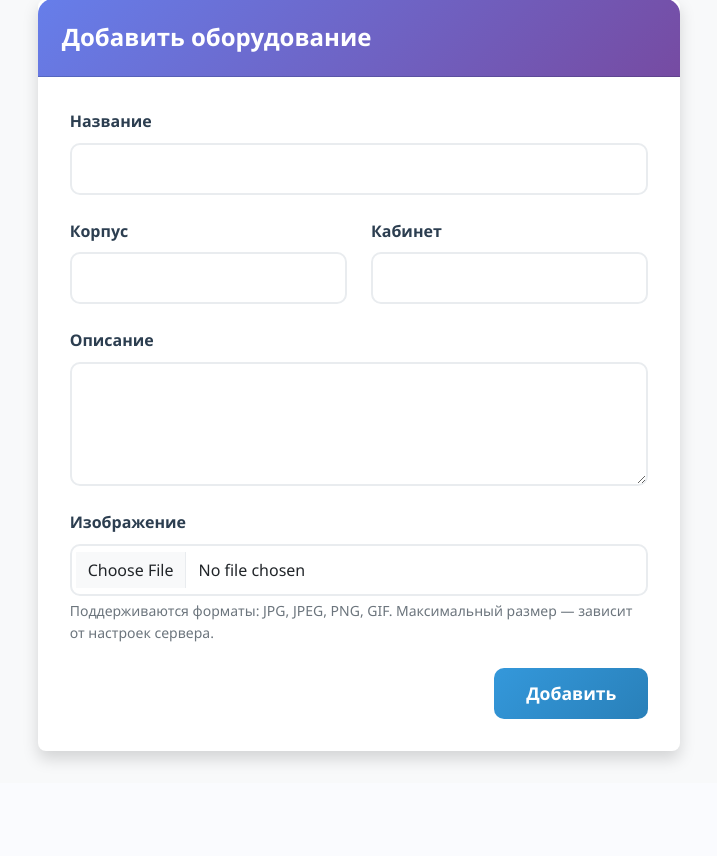
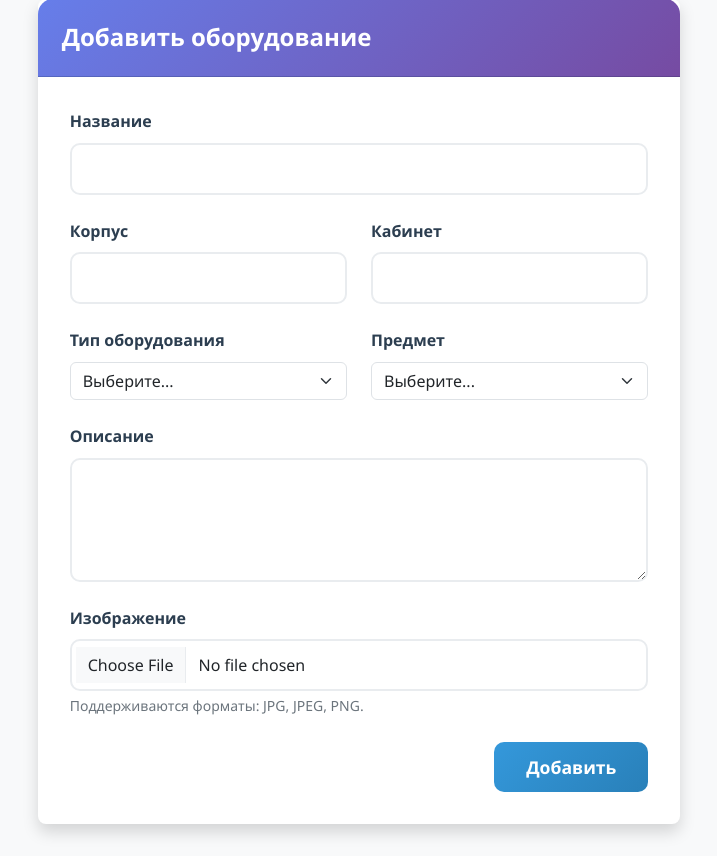
Before and after one commit to xchose31/school-inventory-platform, a Flask app: template app/templates/add_equipment.html in a window 1280 px wide. Shown: the part 97-953 px from the top of the page, without its empty margins (281-998 px from the left). Before the commit the page ends 862 px from the top, so only its background shows below. Run offline with Flask 3, Linux system fonts and the light colour scheme; the template is opened without the code that fills it: values that come from a table or form of the project are taken from there, others are empty; parts of the project's set-up code (start-up, migrations or seed data) failed here and were passed over; some libraries are stand-ins or nearby versions.

Commit message:
equipment classification added

```diff
--- a/app/forms.py
+++ b/app/forms.py
@@ -1,12 +1,13 @@
 from flask_wtf import FlaskForm
 from flask_wtf.file import FileAllowed
 from wtforms import StringField, PasswordField, BooleanField, SubmitField, \
-    TextAreaField, FileField
+    TextAreaField, FileField, SelectField
 from wtforms.validators import DataRequired
 import sqlalchemy as sa
 from app import db
 
 ALLOWED_IMAGE_EXTENSIONS = ['jpg', 'jpeg', 'png']
+
 
 class LoginForm(FlaskForm):
     username = StringField('Логин', validators=[DataRequired()])
@@ -20,5 +21,23 @@ class EquipmentForm(FlaskForm):
     territory = StringField("Корпус")
     office = StringField('Кабинет')
     description = TextAreaField('Описание')
-    image = FileField('Изображение', validators=[FileAllowed(ALLOWED_IMAGE_EXTENSIONS, 'Только изображения (jpg, jpeg, png)!')])
+    image = FileField('Изображение',
+                      validators=[FileAllowed(ALLOWED_IMAGE_EXTENSIONS, 'Только изображения (jpg, jpeg, png)!')])
+    equipment_type = SelectField(
+        'Тип оборудования',
+        choices=[('', 'Выберите...'), ('учебное', 'Учебное'), ('техническое', 'Техническое')])
+
+    subject = SelectField(
+        'Предмет',
+        choices=[('', 'Выберите...'),
+            ('физика', 'Физика'),
+            ('информатика', 'Информатика'),
+            ('химия', 'Химия'),
+            ('биология', 'Биология'),
+            ('математика', 'Математика'),
+            ('физкультура', 'Физкультура'),
+            ('история', 'История'),
+            ('технология', 'Технология')]
+    )
+
     submit = SubmitField('Добавить')
--- a/app/templates/add_equipment.html
+++ b/app/templates/add_equipment.html
@@ -45,6 +45,28 @@
                             </div>
                         </div>
 
+                        <!-- Новые поля: характер и предмет -->
+                        <div class="row">
+                            <div class="col-md-6">
+                                <div class="mb-4">
+                                    {{ form.equipment_type.label(class="form-label") }}
+                                    {{ form.equipment_type(class="form-select") }}
+                                    {% for error in form.equipment_type.errors %}
+                                    <div class="invalid-feedback d-block">{{ error }}</div>
+                                    {% endfor %}
+                                </div>
+                            </div>
+                            <div class="col-md-6">
+                                <div class="mb-4">
+                                    {{ form.subject.label(class="form-label") }}
+                                    {{ form.subject(class="form-select") }}
+                                    {% for error in form.subject.errors %}
+                                    <div class="invalid-feedback d-block">{{ error }}</div>
+                                    {% endfor %}
+                                </div>
+                            </div>
+                        </div>
+
                         <div class="mb-4">
                             {{ form.description.label(class="form-label") }}
                             {{ form.description(class="form-control", rows="4") }}
@@ -53,7 +75,7 @@
                             {% endfor %}
                         </div>
 
-                        <!-- Новое поле: загрузка изображения -->
+                        <!-- Поле загрузки изображения -->
                         <div class="mb-4">
                             {{ form.image.label(class="form-label") }}
                             {{ form.image(class="form-control") }}
@@ -61,7 +83,7 @@
                             <div class="invalid-feedback d-block">{{ error }}</div>
                             {% endfor %}
                             <div class="form-text text-muted">
-                                Поддерживаются форматы: JPG, JPEG, PNG, GIF. Максимальный размер — зависит от настроек сервера.
+                                Поддерживаются форматы: JPG, JPEG, PNG.
                             </div>
                         </div>
 
```
Also changed, not shown: app/models.py (+7 -1 lines), app/routes.py (+11 -1 lines), app/templates/equipment.html (+21 -1 lines), app.db.
